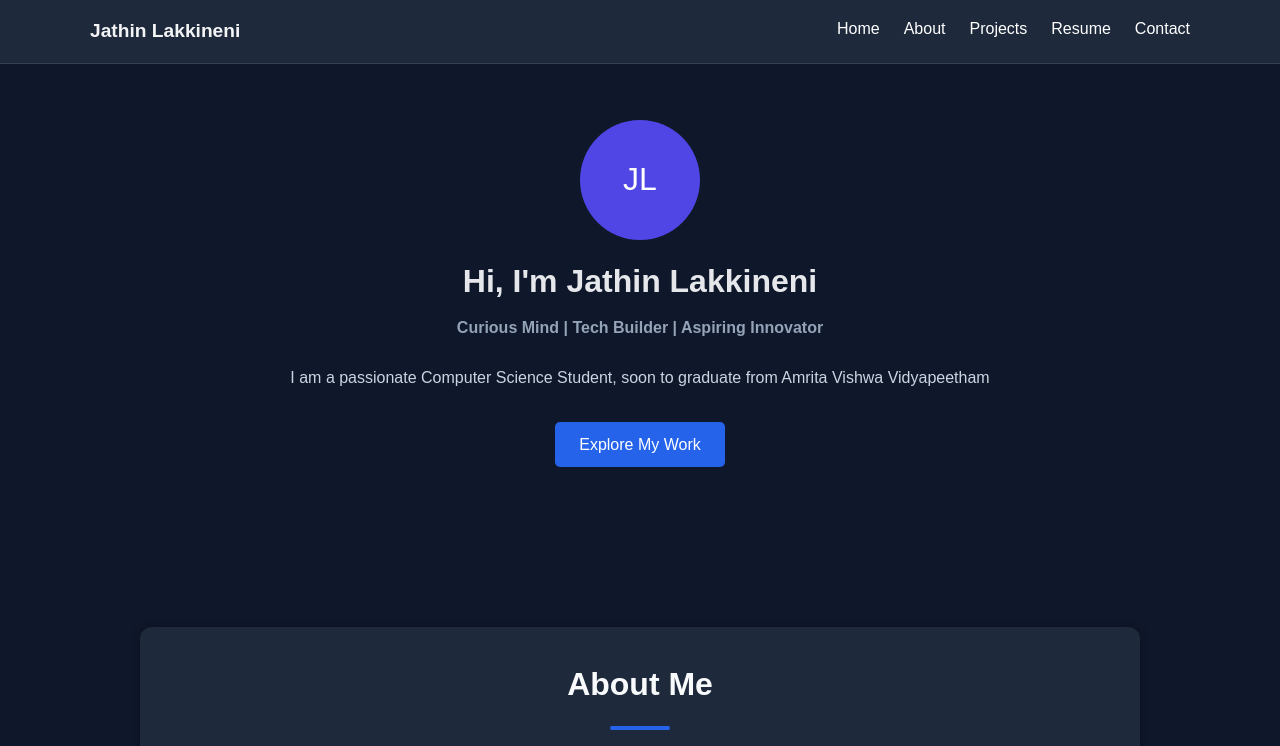
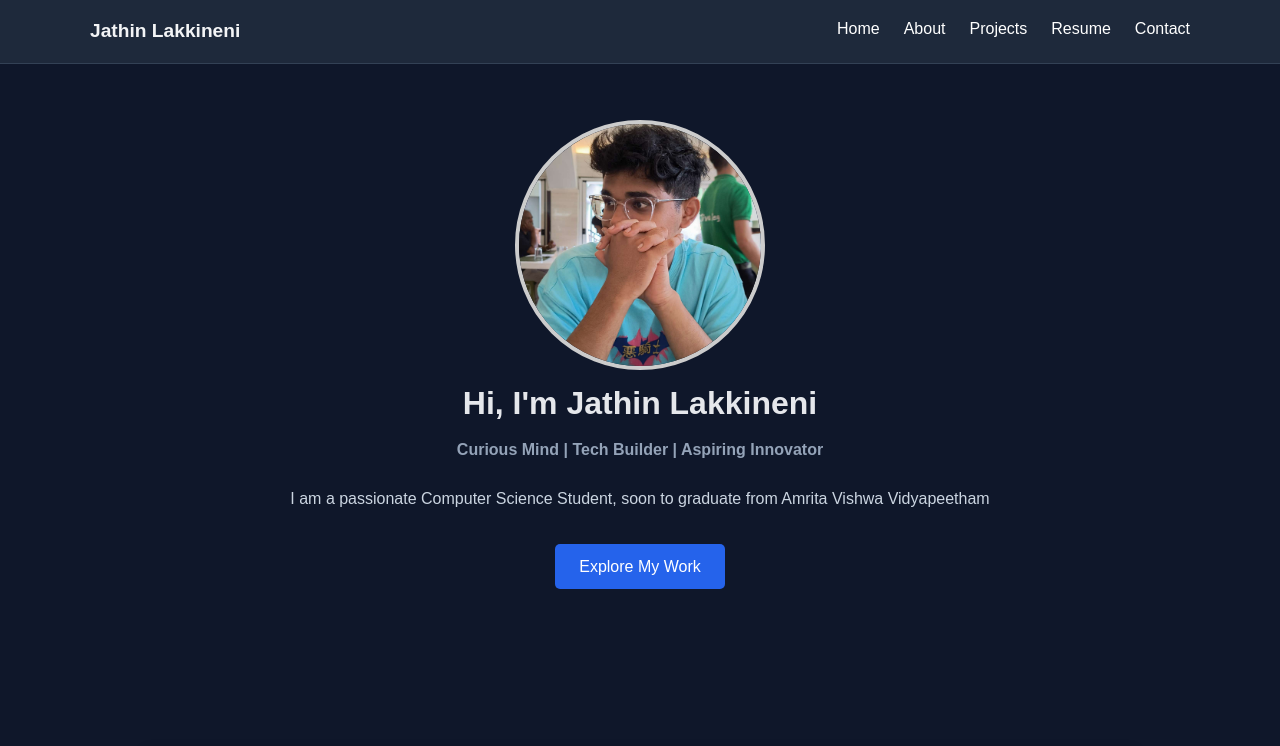
Before and after one commit to jlakkineni25/Repository, a plain HTML site: page index.html in a window 1280 px wide. Shown: the top 746 px of the page. Drawn offline with Linux system fonts and the light colour scheme.

Commit message:
Update index.html

```diff
--- a/index.html
+++ b/index.html
@@ -1,7 +1,7 @@
 <!DOCTYPE html>
 <html lang="en">
 <head>
-  <link rel="stylesheet" href="Style.css">
+  <link rel="stylesheet" href="style.css">
   <meta charset="UTF-8" />
   <meta name="viewport" content="width=device-width, initial-scale=1.0"/>
   <title>Jathin Lakkineni - Portfolio</title>
@@ -24,7 +24,10 @@
 
   <!-- Home -->
   <section id="home">
-    <div class="avatar">JL</div>
+    <div class="about-image">
+  <img src="Jathin.jpg" alt="Your Photo" style="width: 250px; height: 250px; border-radius: 50%; object-fit: cover; border: 4px solid #ccc;">
+</div>
+
     <h1 class="home-title">Hi, I'm Jathin Lakkineni</h1>
     <h2 class="home-subtitle">Curious Mind | Tech Builder | Aspiring Innovator</h2>
     <p class="home-description">
```
